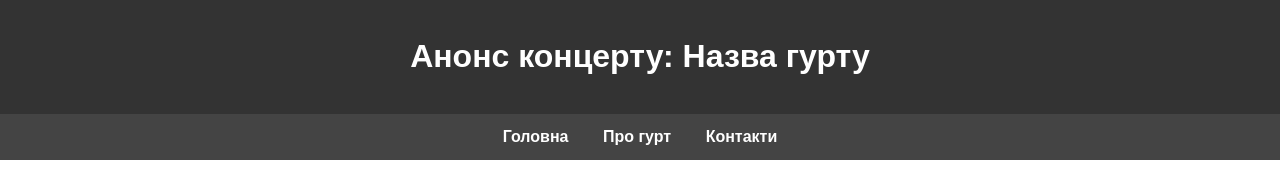
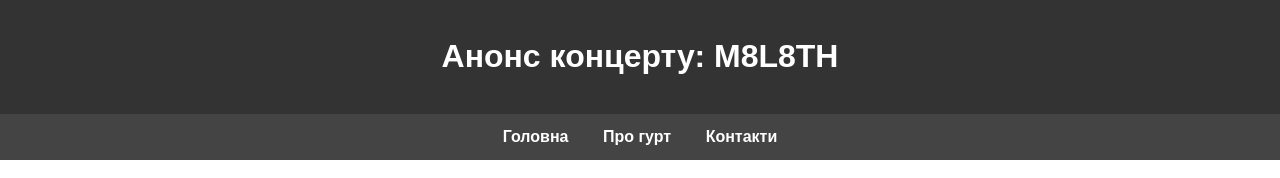
Before and after one commit to Drotyk/lab2-Web, a plain HTML site: page index.html in a window 1280 px wide. Shown: the top 178 px of the page. Drawn offline with Linux system fonts and the light colour scheme.

Commit message:
Update index.html

```diff
--- a/index.html
+++ b/index.html
@@ -113,7 +113,7 @@
 </head>
 <body>
     <div class="header">
-        <h1>Анонс концерту: Назва гурту</h1>
+        <h1>Анонс концерту: M8L8TH</h1>
     </div>
     <div class="nav">
         <a href="index.html">Головна</a>
```
